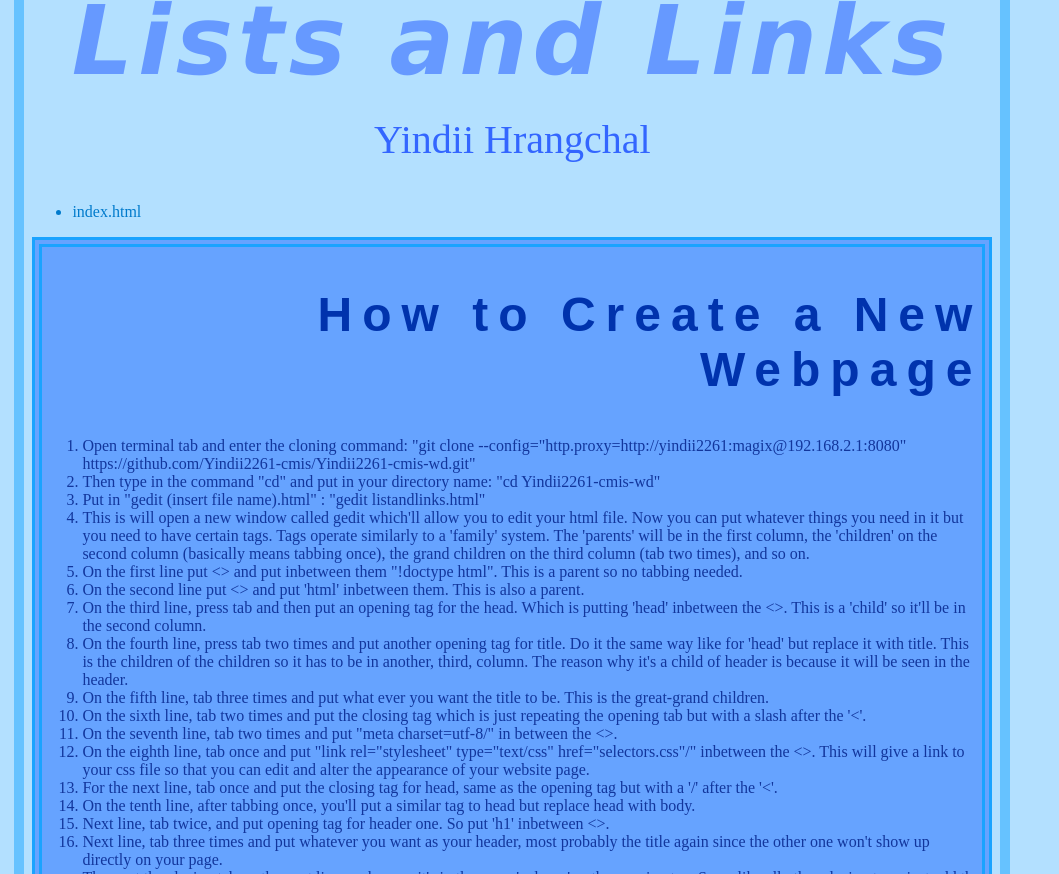
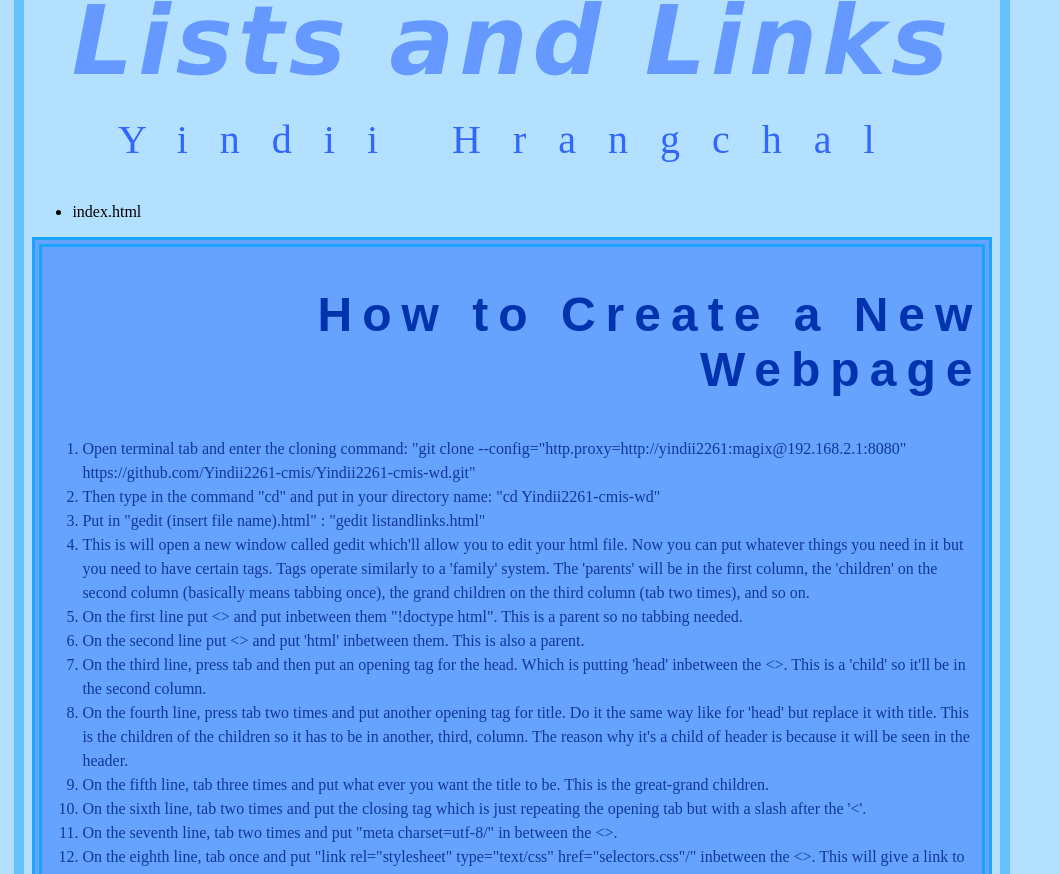
Before and after one commit to Yindii2261-cmis/Yindii2261-cmis-wd, a plain HTML site: page listsandlinks.html in a window 1280 px wide. Shown: the part 66-940 px from the top of the page, without its empty margins (0-1059 px from the left). Drawn offline with Linux system fonts and the light colour scheme.

Commit message:
selectors.css

```diff
--- a/selectors.css
+++ b/selectors.css
@@ -10,10 +10,10 @@ header {
 	color:  #3366ff;
 	font-family: New Times Roman;
 	font-size: 40px;
-	letter-spacing: 1.5 rem;
+	letter-spacing:2rem;
 	text-align: center;
 }
-nav {
+nav p{
 	color:  #007acc;
 }
 body {
@@ -22,7 +22,7 @@ body {
 	margin: 0.9rem;
 	padding:0.5rem;
 	width:60rem;
-	height:94rem;
+	height:111rem;
  }
 main {
 	border: double 10px  #1aa3ff;
@@ -32,14 +32,13 @@ h2 {
 	color:  #0033AD;
 	font-size: 3rem;
 	font-family: Arial;
-	font-style:bold;
+	font-weight:bold;
 	letter-spacing: 10px;
 	text-align: right;
 }
 ol {
 	color:  #12369C;
-	font-size:
-	line-height:9px;
+	line-height:24px;
 }
 h3, footer {
 	color:  #1470AD;
```
